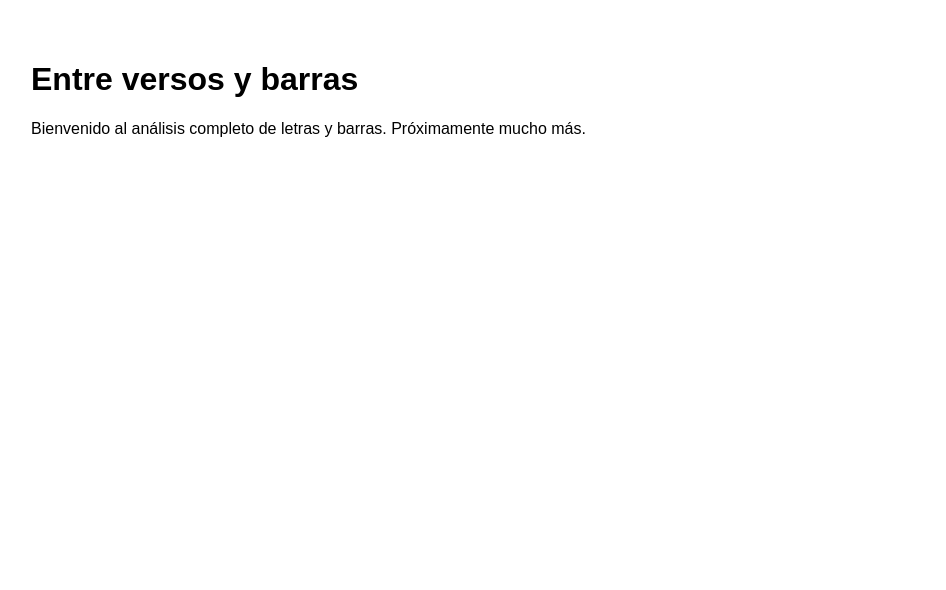
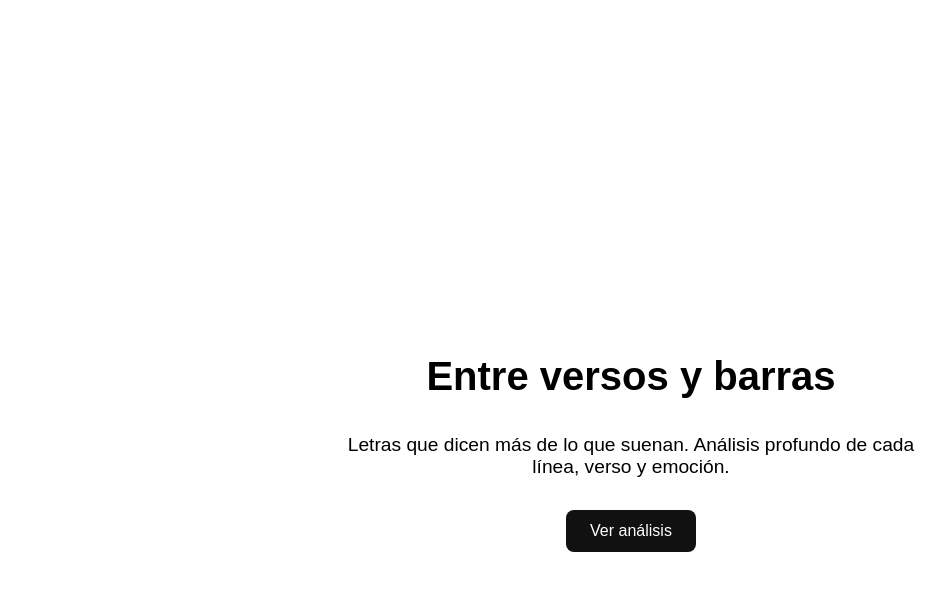
Before and after one commit to vilchi808s/entre-versos-y-barras, a Next.js app: page / in a window 1280 px wide. Shown: the top 590 px of the page, without its empty margins (9-955 px from the left). Built offline with nearby package versions, Linux system fonts and the light colour scheme.

Commit message:
Update index.js

```diff
--- a/pages/index.js
+++ b/pages/index.js
@@ -1,8 +1,40 @@
+import Head from 'next/head';
+
 export default function Home() {
   return (
-    <main style={{ padding: '2rem', fontFamily: 'sans-serif' }}>
-      <h1>Entre versos y barras</h1>
-      <p>Bienvenido al análisis completo de letras y barras. Próximamente mucho más.</p>
-    </main>
+    <>
+      <Head>
+        <title>Entre versos y barras</title>
+        <meta name="description" content="Exploramos el significado detrás de cada verso. Análisis completo de letras con doble sentido, emociones y referencias culturales." />
+        <meta name="keywords" content="letras, análisis, barras, rap, trap, doble sentido, poesía, canciones, significado" />
+        <meta name="author" content="vilchi808s" />
+      </Head>
+      <main style={{
+        display: 'flex',
+        flexDirection: 'column',
+        alignItems: 'center',
+        justifyContent: 'center',
+        height: '100vh',
+        fontFamily: 'sans-serif',
+        textAlign: 'center',
+        padding: '2rem'
+      }}>
+        <h1 style={{ fontSize: '2.5rem', marginBottom: '1rem' }}>Entre versos y barras</h1>
+        <p style={{ fontSize: '1.2rem', maxWidth: '600px', marginBottom: '2rem' }}>
+          Letras que dicen más de lo que suenan. Análisis profundo de cada línea, verso y emoción.
+        </p>
+        <button style={{
+          padding: '0.75rem 1.5rem',
+          fontSize: '1rem',
+          borderRadius: '0.5rem',
+          border: 'none',
+          backgroundColor: '#111',
+          color: 'white',
+          cursor: 'pointer'
+        }}>
+          Ver análisis
+        </button>
+      </main>
+    </>
   );
 }
```
